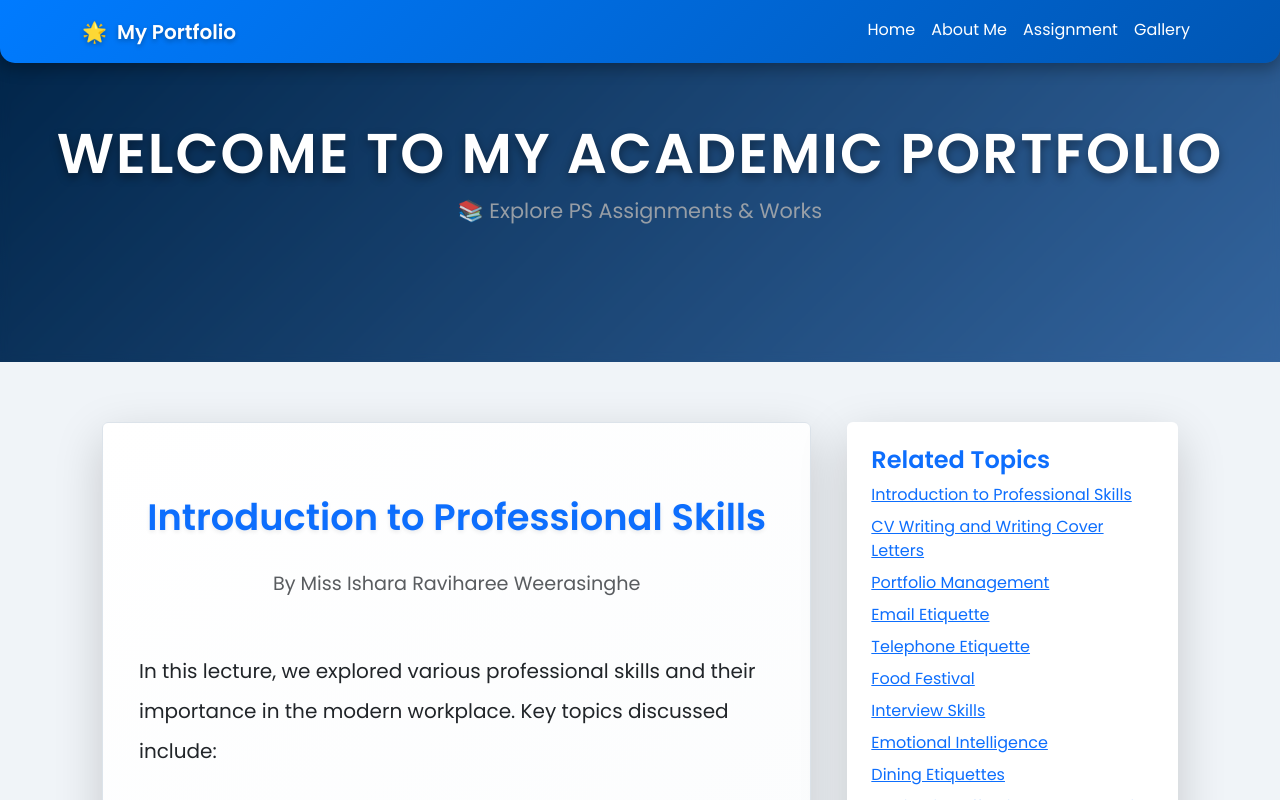
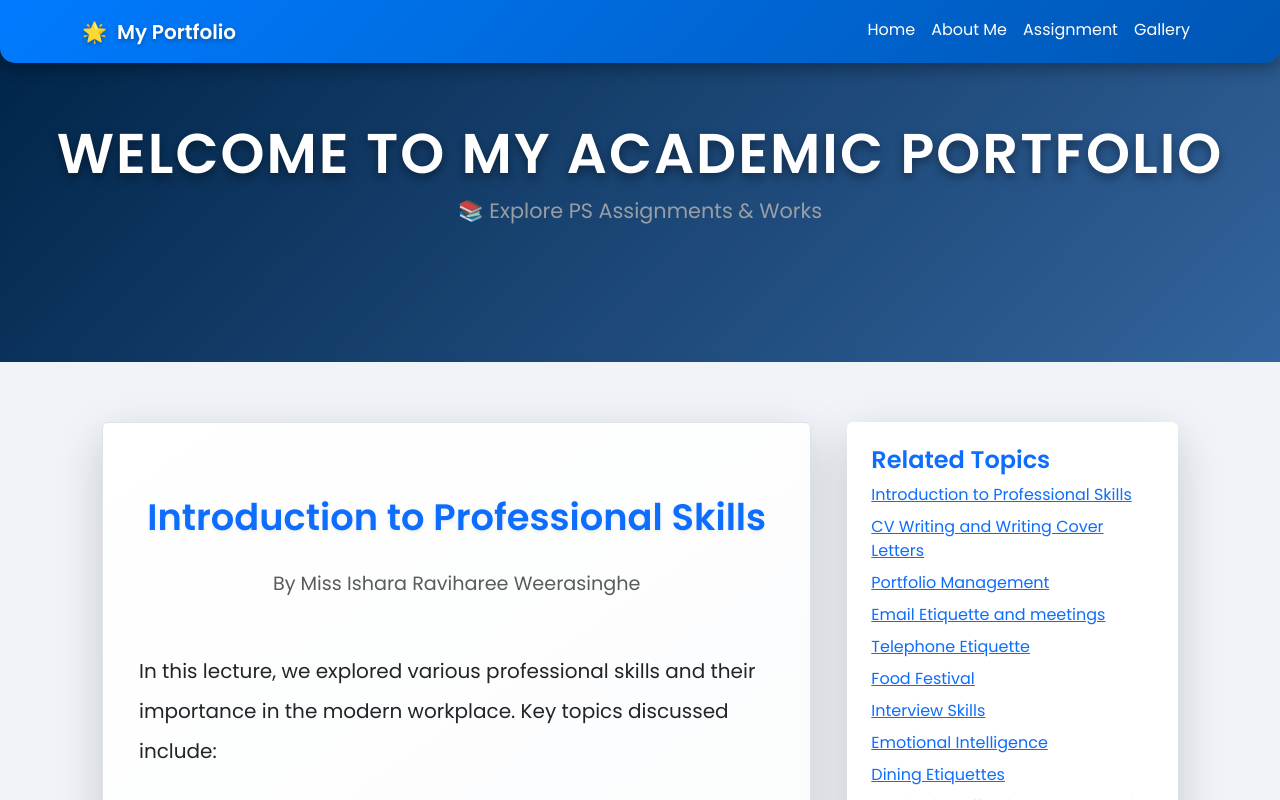
Before and after one commit to Henuja/PS_Portfolio, a React (Create React App) app: page /assignment/1 in a window 1280 px wide. Shown: the top 800 px of the page. Built offline with nearby package versions, Linux system fonts and the light colour scheme.

Commit message:
Update BlogDetails.tsx

```diff
--- a/src/components/BlogDetails.tsx
+++ b/src/components/BlogDetails.tsx
@@ -244,15 +244,16 @@ const blogPosts: BlogPost[] = [
     id: 4,
     content: `
       <section class="container mt-4" data-aos="fade-up">
-        <h1 class="fw-bold text-primary text-center" data-aos="fade-up" data-aos-delay="100">Email Etiquette</h1>
+        <h1 class="fw-bold text-primary text-center" data-aos="fade-up" data-aos-delay="100">Email Etiquette and meetings</h1>
         <p class="text-muted text-center" data-aos="fade-up" data-aos-delay="200">By Miss Ishara Raviharee Weerasinghe</p><br>
         <p class="fs-4 text-dark" data-aos="fade-up" data-aos-delay="300">
-          Today’s professional skills lecture focused on email etiquette. Below are some key takeaways:
+          Today’s professional skills lecture focused on email etiquette and meetings. Below are some key takeaways:
         </p>
         <ul class="list-unstyled text-start d-inline-block fs-5" data-aos="fade-up" data-aos-delay="400">
           <li><i class="bi bi-check-circle-fill text-success"></i> <b>What is etiquette?</b></li>
           <li><i class="bi bi-check-circle-fill text-success"></i> <b>What are the Email Etiquettes?</b></li>
           <li><i class="bi bi-check-circle-fill text-success"></i> <b>Advantages and disadvantages of Emails</b></li>
+          <li><i class="bi bi-check-circle-fill text-success"></i> <b>Meetings</b></li>
         </ul>
 
         <div class="mt-4">
```
